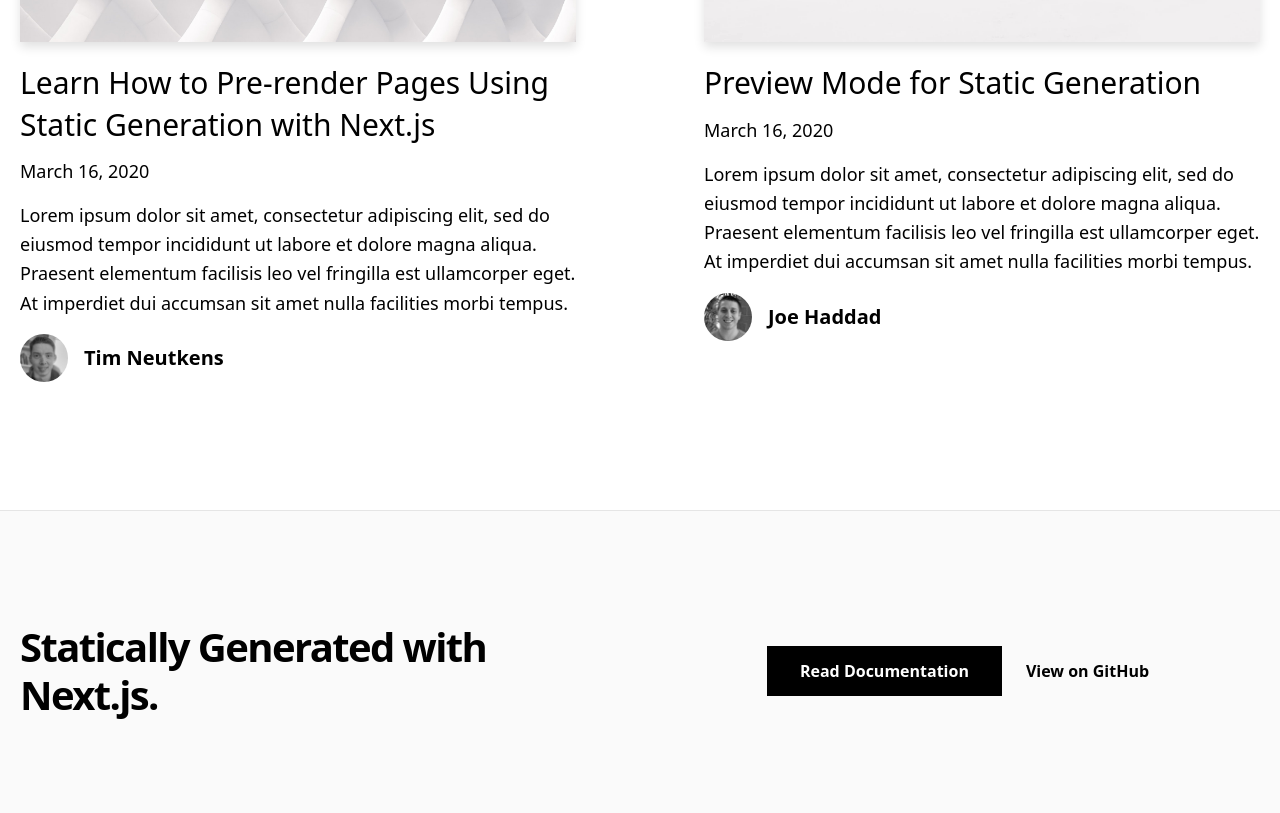
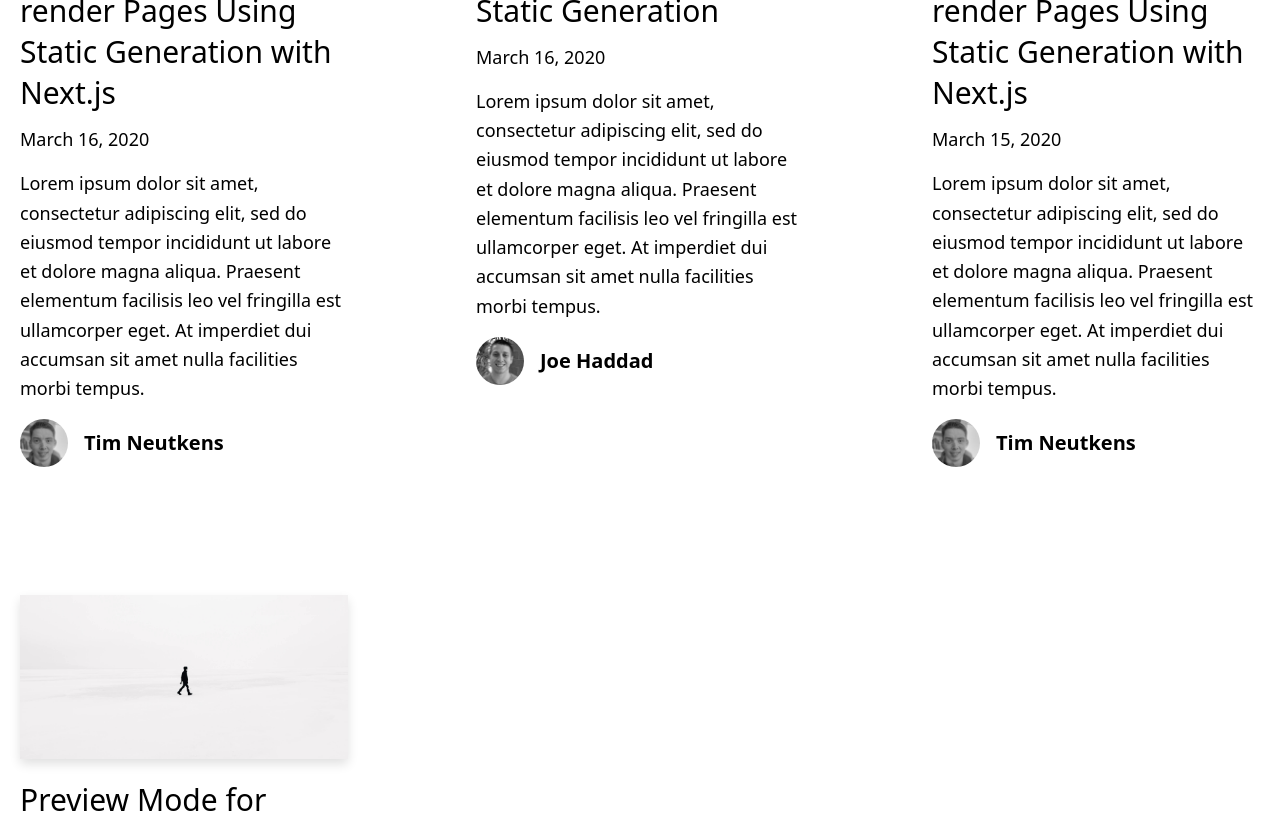
Before and after one commit to h-takamori/blog-starter-app, a Next.js app: page / in a window 1280 px wide. Shown: the part 2840-3653 px from the top of the page. Built offline with nearby package versions, Linux system fonts and the light colour scheme.

Commit message:
feat: トップページの投稿一覧のグリッド列数をPC閲覧時のみ3列に変更

```diff
--- /dev/null
+++ b/_posts/hello-world-copy.md
@@ -0,0 +1,19 @@
+---
+title: 'Learn How to Pre-render Pages Using Static Generation with Next.js'
+excerpt: 'Lorem ipsum dolor sit amet, consectetur adipiscing elit, sed do eiusmod tempor incididunt ut labore et dolore magna aliqua. Praesent elementum facilisis leo vel fringilla est ullamcorper eget. At imperdiet dui accumsan sit amet nulla facilities morbi tempus.'
+coverImage: '/assets/blog/hello-world/cover.jpg'
+date: '2020-03-15T05:35:07.322Z'
+author:
+  name: Tim Neutkens
+  picture: '/assets/blog/authors/tim.jpeg'
+ogImage:
+  url: '/assets/blog/hello-world/cover.jpg'
+---
+
+Lorem ipsum dolor sit amet, consectetur adipiscing elit, sed do eiusmod tempor incididunt ut labore et dolore magna aliqua. Praesent elementum facilisis leo vel fringilla est ullamcorper eget. At imperdiet dui accumsan sit amet nulla facilities morbi tempus. Praesent elementum facilisis leo vel fringilla. Congue mauris rhoncus aenean vel. Egestas sed tempus urna et pharetra pharetra massa massa ultricies.
+
+Venenatis cras sed felis eget velit. Consectetur libero id faucibus nisl tincidunt. Gravida in fermentum et sollicitudin ac orci phasellus egestas tellus. Volutpat consequat mauris nunc congue nisi vitae. Id aliquet risus feugiat in ante metus dictum at tempor. Sed blandit libero volutpat sed cras. Sed odio morbi quis commodo odio aenean sed adipiscing. Velit euismod in pellentesque massa placerat. Mi bibendum neque egestas congue quisque egestas diam in arcu. Nisi lacus sed viverra tellus in. Nibh cras pulvinar mattis nunc sed. Luctus accumsan tortor posuere ac ut consequat semper viverra. Fringilla ut morbi tincidunt augue interdum velit euismod.
+
+## Lorem Ipsum
+
+Tristique senectus et netus et malesuada fames ac turpis. Ridiculous mus mauris vitae ultricies leo integer malesuada nunc vel. In mollis nunc sed id semper. Egestas tellus rutrum tellus pellentesque. Phasellus vestibulum lorem sed risus ultricies tristique nulla. Quis blandit turpis cursus in hac habitasse platea dictumst quisque. Eros donec ac odio tempor orci dapibus ultrices. Aliquam sem et tortor consequat id porta nibh. Adipiscing elit duis tristique sollicitudin nibh sit amet commodo nulla. Diam vulputate ut pharetra sit amet. Ut tellus elementum sagittis vitae et leo. Arcu non odio euismod lacinia at quis risus sed vulputate.
--- /dev/null
+++ b/_posts/preview-copy.md
@@ -0,0 +1,19 @@
+---
+title: 'Preview Mode for Static Generation'
+excerpt: 'Lorem ipsum dolor sit amet, consectetur adipiscing elit, sed do eiusmod tempor incididunt ut labore et dolore magna aliqua. Praesent elementum facilisis leo vel fringilla est ullamcorper eget. At imperdiet dui accumsan sit amet nulla facilities morbi tempus.'
+coverImage: '/assets/blog/preview/cover.jpg'
+date: '2020-03-15T05:35:07.322Z'
+author:
+  name: Joe Haddad
+  picture: '/assets/blog/authors/joe.jpeg'
+ogImage:
+  url: '/assets/blog/preview/cover.jpg'
+---
+
+Lorem ipsum dolor sit amet, consectetur adipiscing elit, sed do eiusmod tempor incididunt ut labore et dolore magna aliqua. Praesent elementum facilisis leo vel fringilla est ullamcorper eget. At imperdiet dui accumsan sit amet nulla facilities morbi tempus. Praesent elementum facilisis leo vel fringilla. Congue mauris rhoncus aenean vel. Egestas sed tempus urna et pharetra pharetra massa massa ultricies.
+
+Venenatis cras sed felis eget velit. Consectetur libero id faucibus nisl tincidunt. Gravida in fermentum et sollicitudin ac orci phasellus egestas tellus. Volutpat consequat mauris nunc congue nisi vitae. Id aliquet risus feugiat in ante metus dictum at tempor. Sed blandit libero volutpat sed cras. Sed odio morbi quis commodo odio aenean sed adipiscing. Velit euismod in pellentesque massa placerat. Mi bibendum neque egestas congue quisque egestas diam in arcu. Nisi lacus sed viverra tellus in. Nibh cras pulvinar mattis nunc sed. Luctus accumsan tortor posuere ac ut consequat semper viverra. Fringilla ut morbi tincidunt augue interdum velit euismod.
+
+## Lorem Ipsum
+
+Tristique senectus et netus et malesuada fames ac turpis. Ridiculous mus mauris vitae ultricies leo integer malesuada nunc vel. In mollis nunc sed id semper. Egestas tellus rutrum tellus pellentesque. Phasellus vestibulum lorem sed risus ultricies tristique nulla. Quis blandit turpis cursus in hac habitasse platea dictumst quisque. Eros donec ac odio tempor orci dapibus ultrices. Aliquam sem et tortor consequat id porta nibh. Adipiscing elit duis tristique sollicitudin nibh sit amet commodo nulla. Diam vulputate ut pharetra sit amet. Ut tellus elementum sagittis vitae et leo. Arcu non odio euismod lacinia at quis risus sed vulputate.
--- a/components/more-stories.tsx
+++ b/components/more-stories.tsx
@@ -11,7 +11,7 @@ const MoreStories = ({ posts }: Props) => {
       <h2 className="mb-8 text-5xl md:text-7xl font-bold tracking-tighter leading-tight">
         More Stories
       </h2>
-      <div className="grid grid-cols-1 md:grid-cols-2 md:gap-x-16 lg:gap-x-32 gap-y-20 md:gap-y-32 mb-32">
+      <div className="grid grid-cols-1 md:grid-cols-2 md:gap-x-16 lg:grid-cols-3 lg:gap-x-32 gap-y-20 md:gap-y-32 mb-32">
         {posts.map((post) => (
           <PostPreview
             key={post.slug}
```
